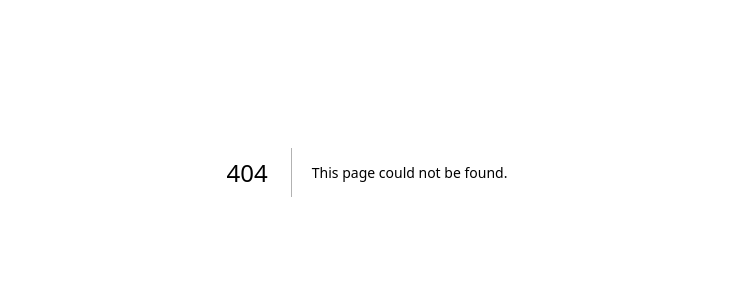
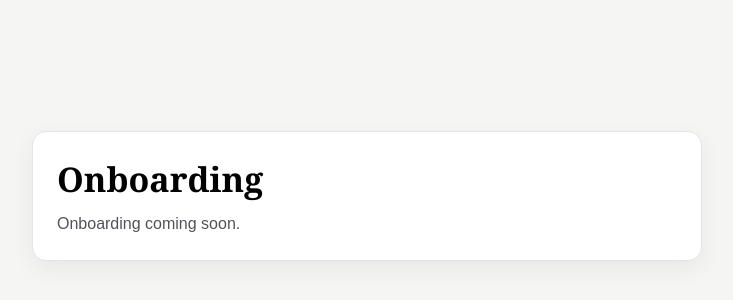
Before and after one commit to MindGym-1-0/mindgym-client, a Next.js app: page /onboarding in a window 1280 px wide. Before the commit this address had no page. Shown: the part 228-528 px from the top of the page, without its empty margins (273-1006 px from the left). Built offline with nearby package versions, Linux system fonts and the light colour scheme.

Commit message:
feat(auth): add onboarding placeholder route

```diff
--- /dev/null
+++ b/src/app/onboarding/page.tsx
@@ -0,0 +1,38 @@
+export default function OnboardingPage() {
+  return (
+    <main
+      style={{
+        minHeight: "100vh",
+        display: "grid",
+        placeItems: "center",
+        background: "#f5f5f3",
+        padding: 24
+      }}
+    >
+      <section
+        style={{
+          width: "100%",
+          maxWidth: 620,
+          background: "#ffffff",
+          border: "1px solid #e4e4e7",
+          borderRadius: 14,
+          padding: 24,
+          boxShadow: "0 8px 24px rgba(16,24,40,0.06)"
+        }}
+      >
+        <h1
+          style={{
+            margin: "0 0 10px",
+            fontSize: 34,
+            fontFamily: "Georgia, 'Times New Roman', serif"
+          }}
+        >
+          Onboarding
+        </h1>
+        <p style={{ margin: 0, color: "#52525b", lineHeight: 1.5 }}>
+          Onboarding coming soon.
+        </p>
+      </section>
+    </main>
+  );
+}
```
